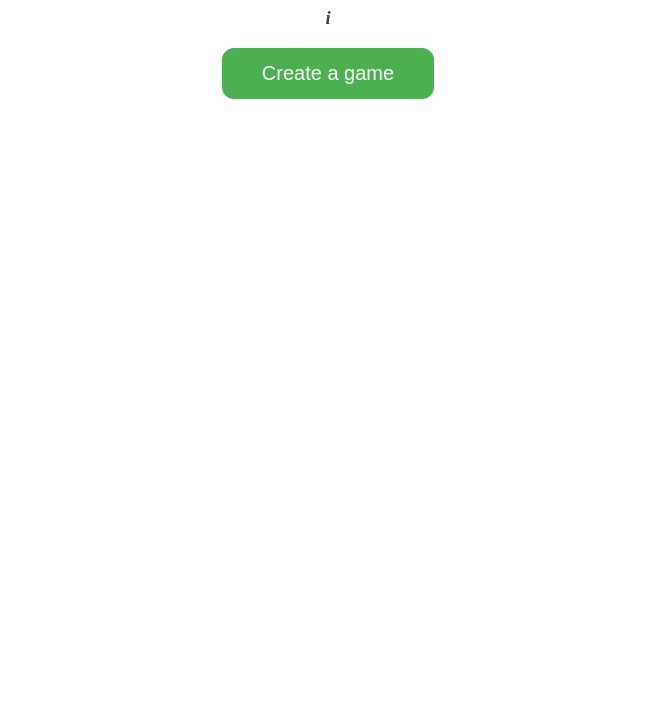
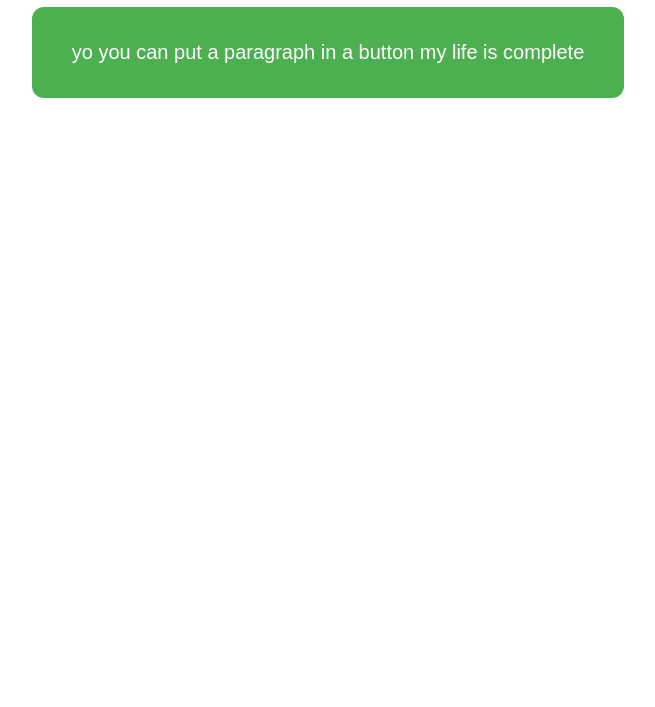
Before and after one commit to ddthj/ddthj.github.io, a plain HTML site: page index.html in a window 1280 px wide. Shown: the part 93-800 px from the top of the page, without its empty margins (312-967 px from the left). Drawn offline with Linux system fonts and the light colour scheme.

Commit message:
he put a paragraph in a button

```diff
--- a/index.html
+++ b/index.html
@@ -5,13 +5,14 @@
 		<h1>
 			Hey how's it going?
 		</h1>
-		<h3>
-			<em>i</em>
-		</h3>
 	</head>
 	<body>
 		<div>
-			<button type="button" onclick="jump()">Create a game</button>
+			<button type="button" onclick="jump()">
+				<p>
+					yo you can put a paragraph in a button my life is complete
+				<p>
+			</button>
 		</div>
 	</body>
 </html>
```
